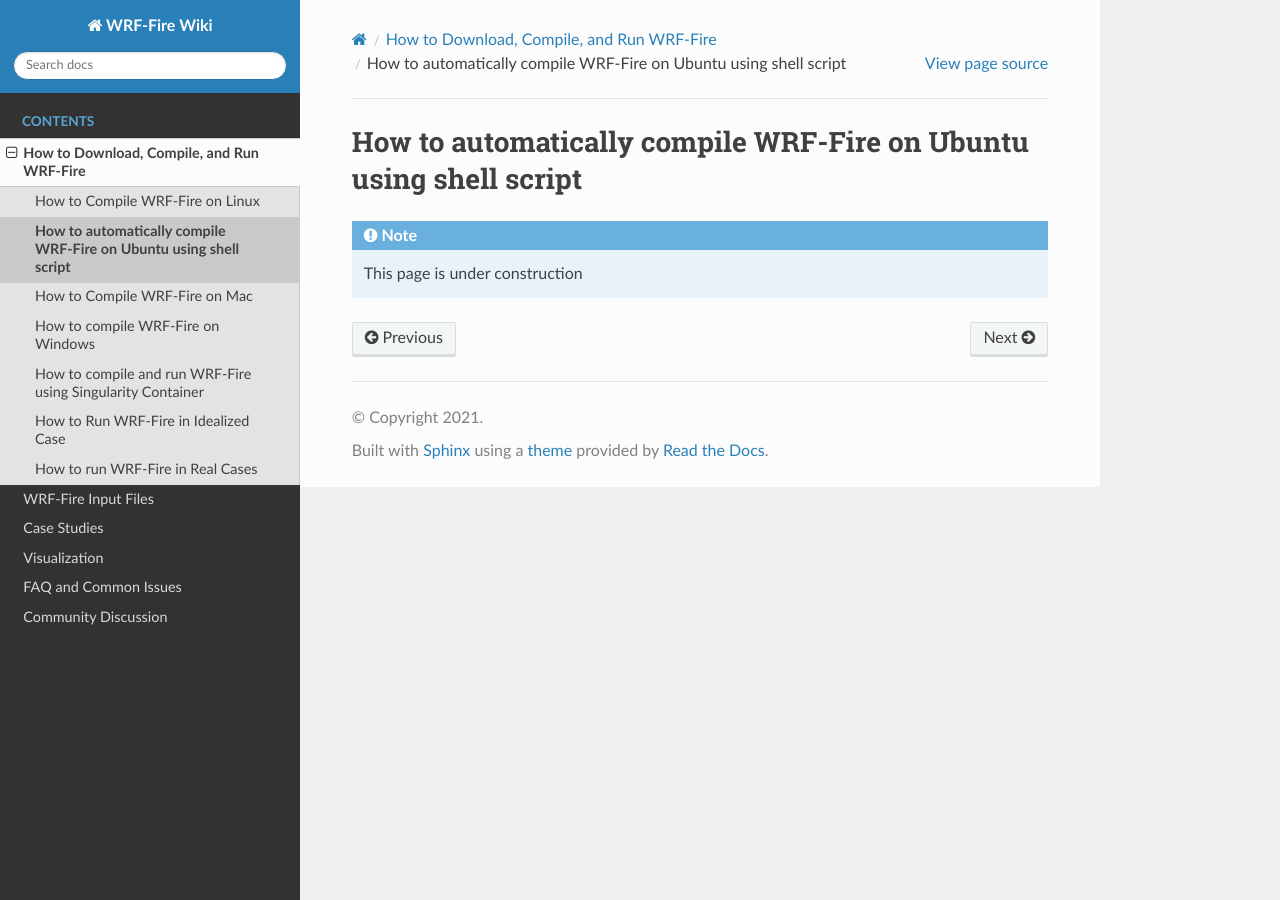
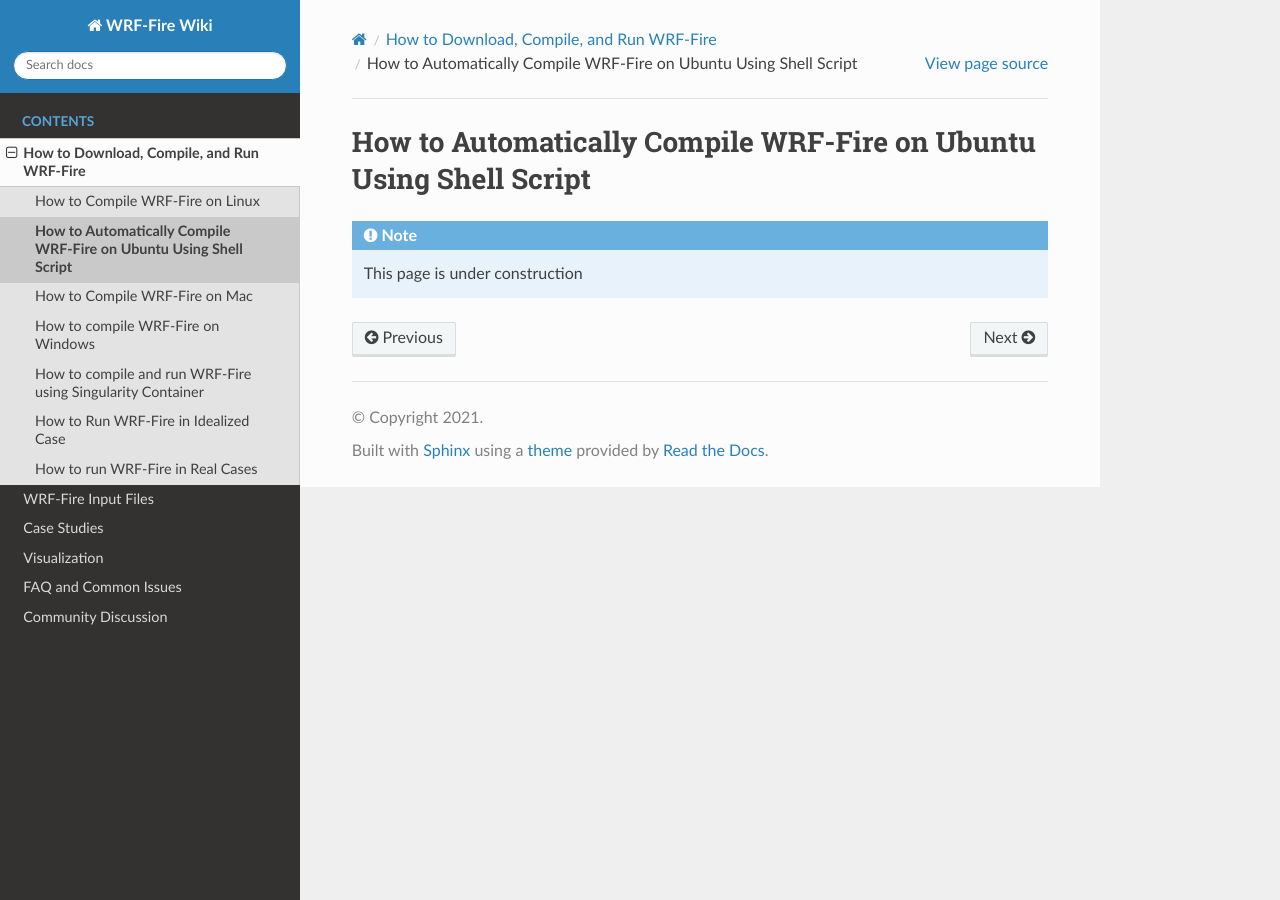
Before and after one commit to WRF-Fire-UNR/UNR-WRF-FIRE, a Sphinx documentation site: the page built from docs/source/Ubuntu.rst, in a window 1280 px wide. Built offline with Sphinx 7.4.7 and the Read the Docs theme 2.0.0, drawn with Linux system fonts in a browser that asks for light colours.

```diff
--- a/docs/source/Ubuntu.rst
+++ b/docs/source/Ubuntu.rst
@@ -1,7 +1,7 @@
 .. _ubuntu:
 
 ==================================================================
-How to automatically compile WRF-Fire on Ubuntu using shell script
+How to Automatically Compile WRF-Fire on Ubuntu Using Shell Script
 ==================================================================
 
 .. note::
```
